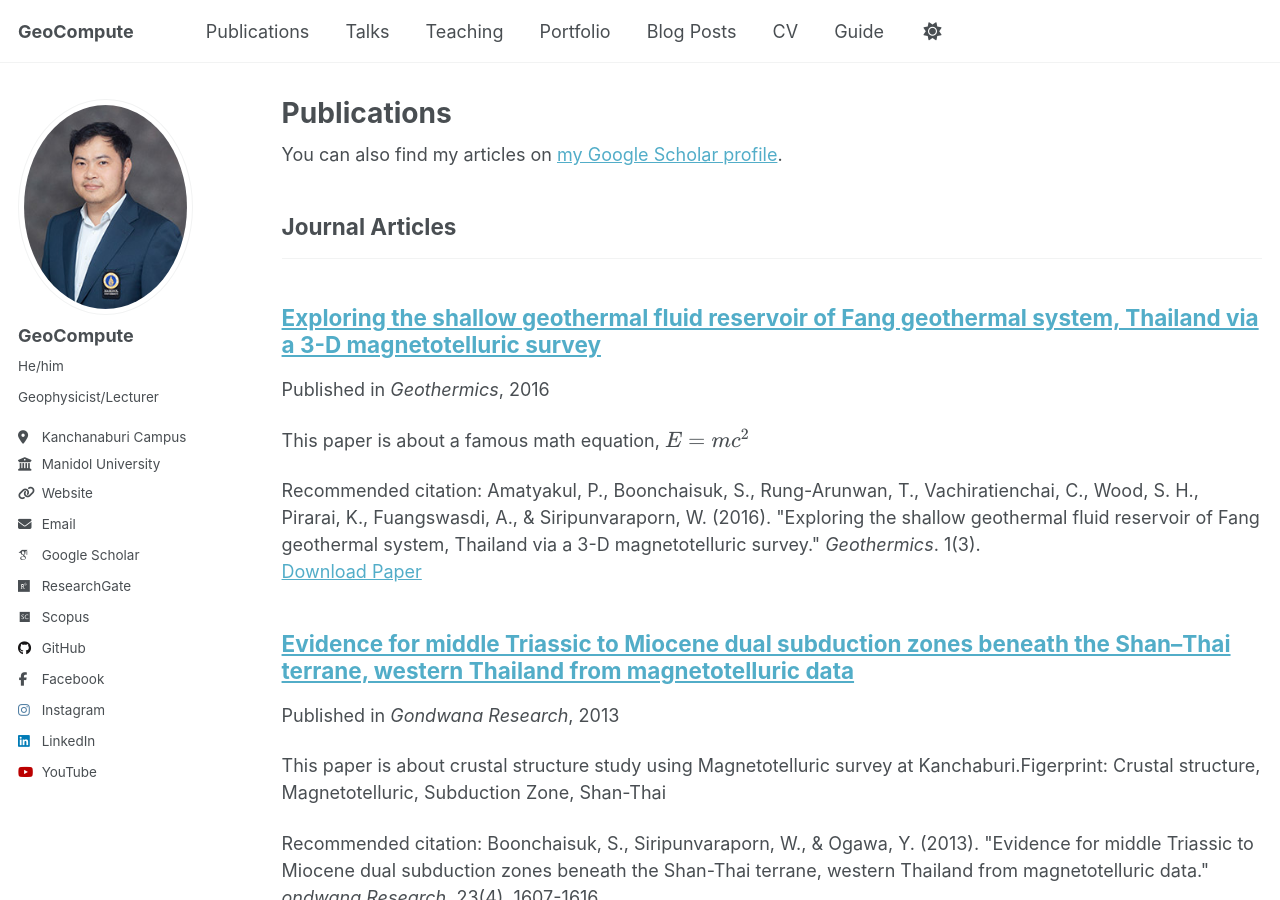
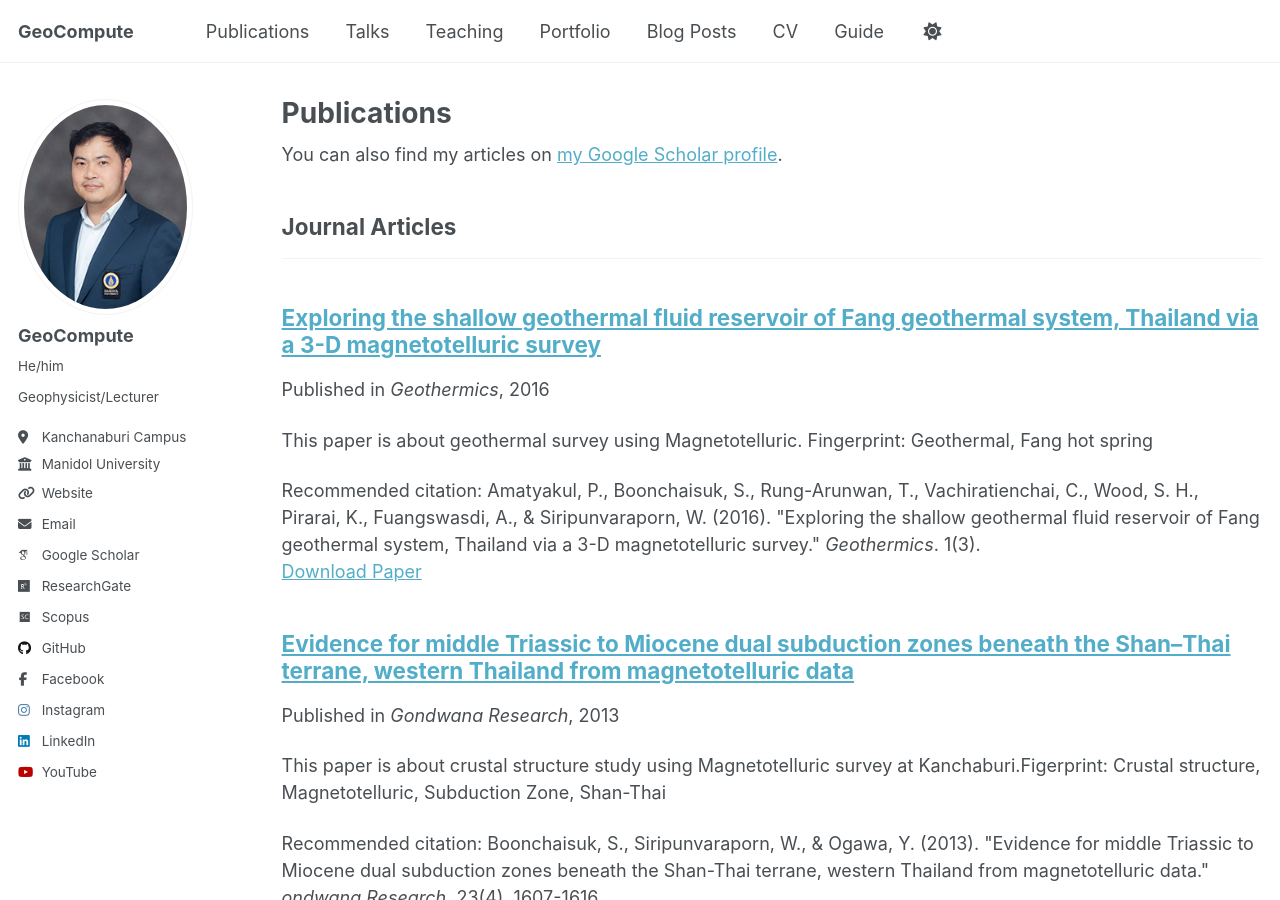
Before and after one commit to Songkhun/Songkhun.github.io, a Jekyll site: the page built from _pages/publications.html, in a window 1280 px wide and 900 px high. Built offline with Jekyll 4.4.1, drawn with Linux system fonts in a browser that asks for light colours; some web fonts are replaced; a script that is not in the unit is left out.

Commit message:
Update 2016-Amatyakul.md

```diff
--- a/_publications/2016-Amatyakul.md
+++ b/_publications/2016-Amatyakul.md
@@ -3,7 +3,7 @@ title: "Exploring the shallow geothermal fluid reservoir of Fang geothermal syst
 collection: publications
 category: manuscripts
 permalink: /publication/2016-Amatyakul
-excerpt: 'This paper is about a famous math equation, $$E=mc^2$$'
+excerpt: 'This paper is about geothermal survey using Magnetotelluric. Fingerprint: Geothermal, Fang hot spring'
 date: 2016-11-01
 venue: 'Geothermics'
 paperurl: 'https://doi.org/10.1016/j.geothermics.2016.08.003'
```
